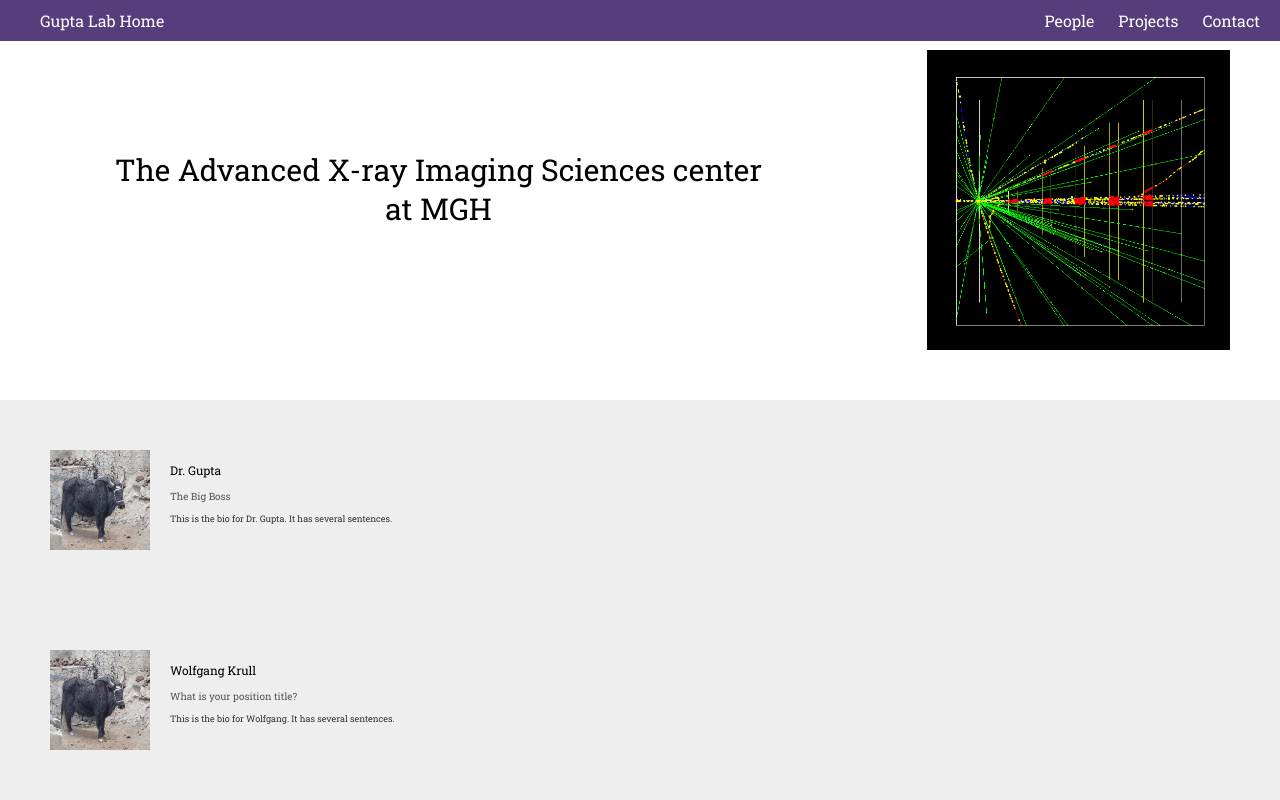
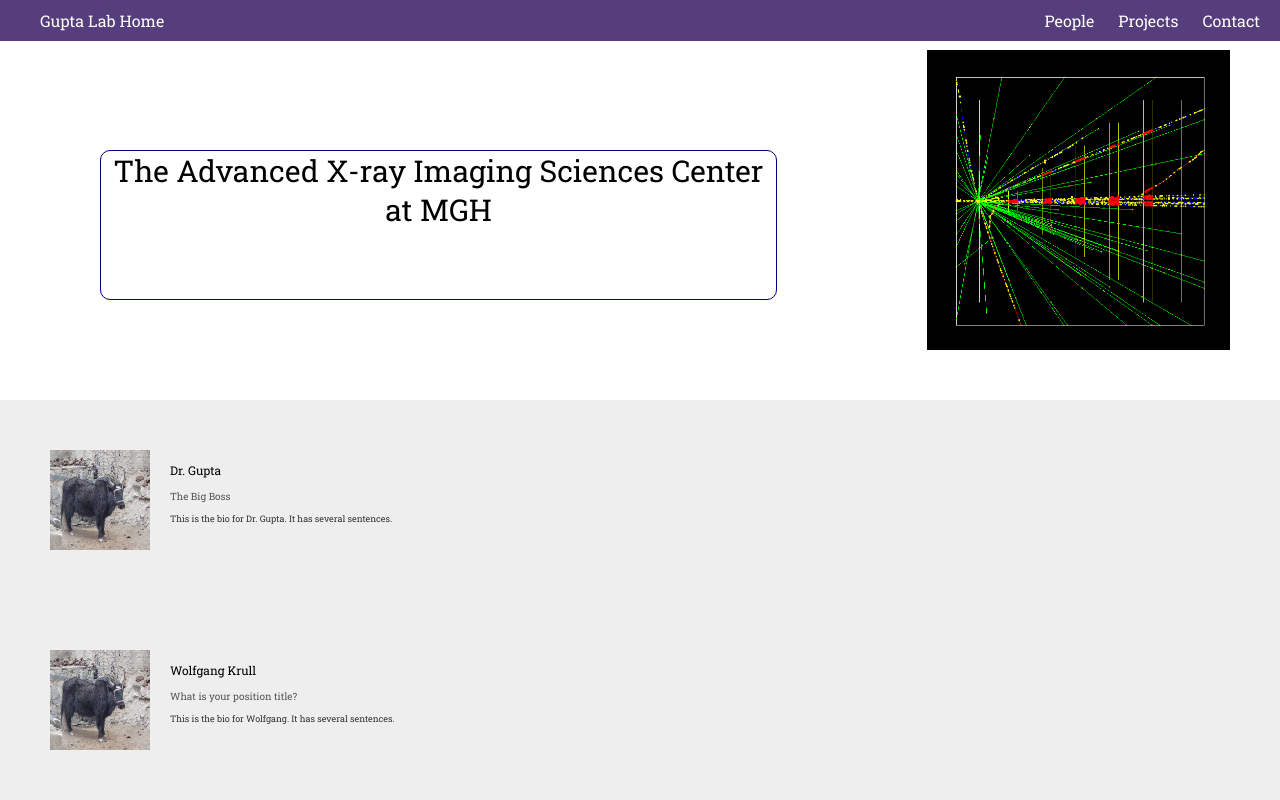
Before and after one commit to avicramer/guptaLab, a website: page index2.html in a window 1280 px wide. Shown: the top 800 px of the page. Drawn offline with Linux system fonts and the light colour scheme.

Commit message:
small typos

```diff
--- a/index2.html
+++ b/index2.html
@@ -17,7 +17,6 @@
         background-color: #563d7c;
         position: fixed;
         width:100%;
-        /*padding-right:40px;*/
         padding: 10px;
 
     }
@@ -56,6 +55,8 @@
         margin:100px;
         margin-top: 150px;
         text-align: center;
+        border:1px solid navy;
+        border-radius: 10px;
     }
 
     #people {
@@ -113,7 +114,7 @@
 
         <div id='lab'>
             <div class='overview-content lab-item'>
-                The Advanced X-ray Imaging Sciences center at MGH
+                The Advanced X-ray Imaging Sciences Center at MGH
             </div>
 
             <div class='lab-item'>
```
